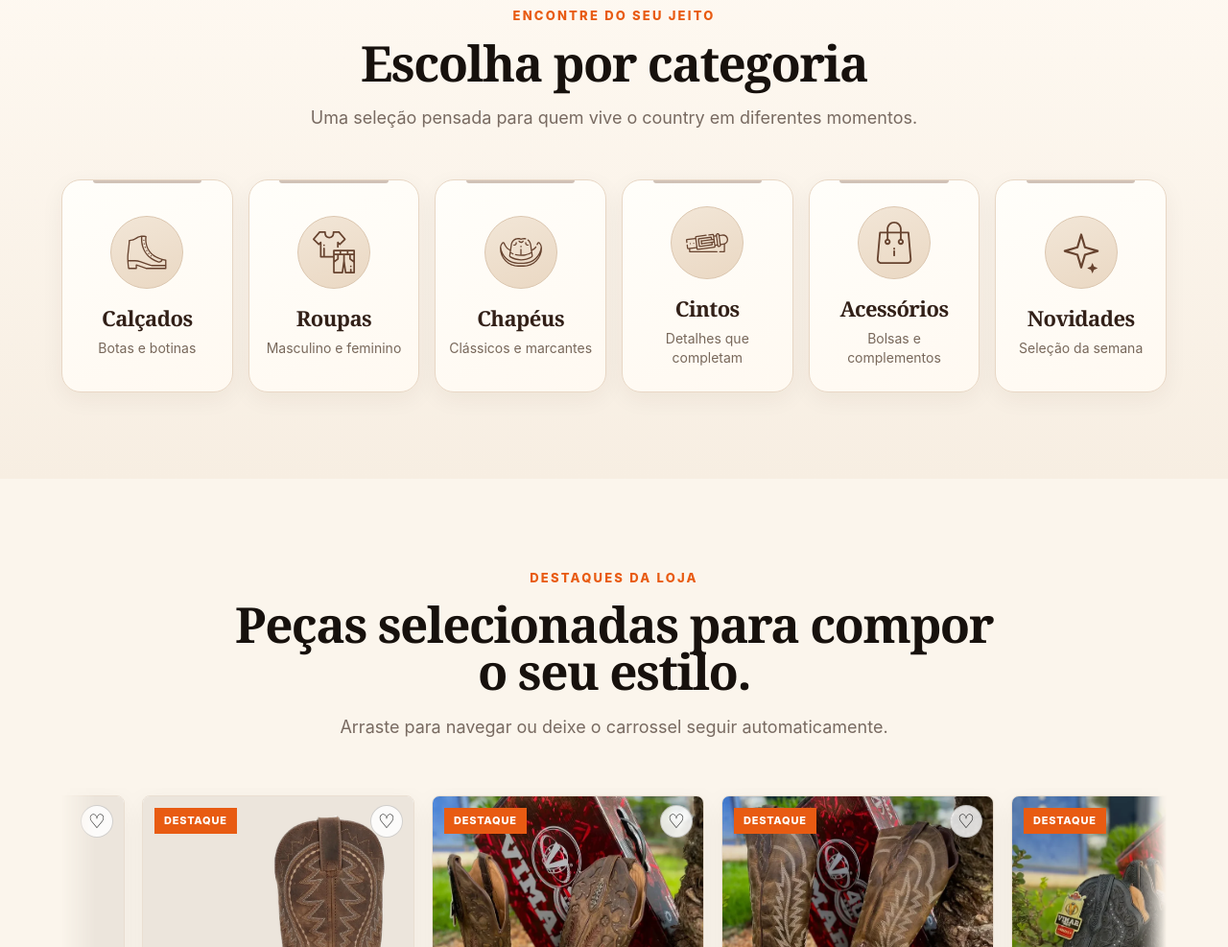
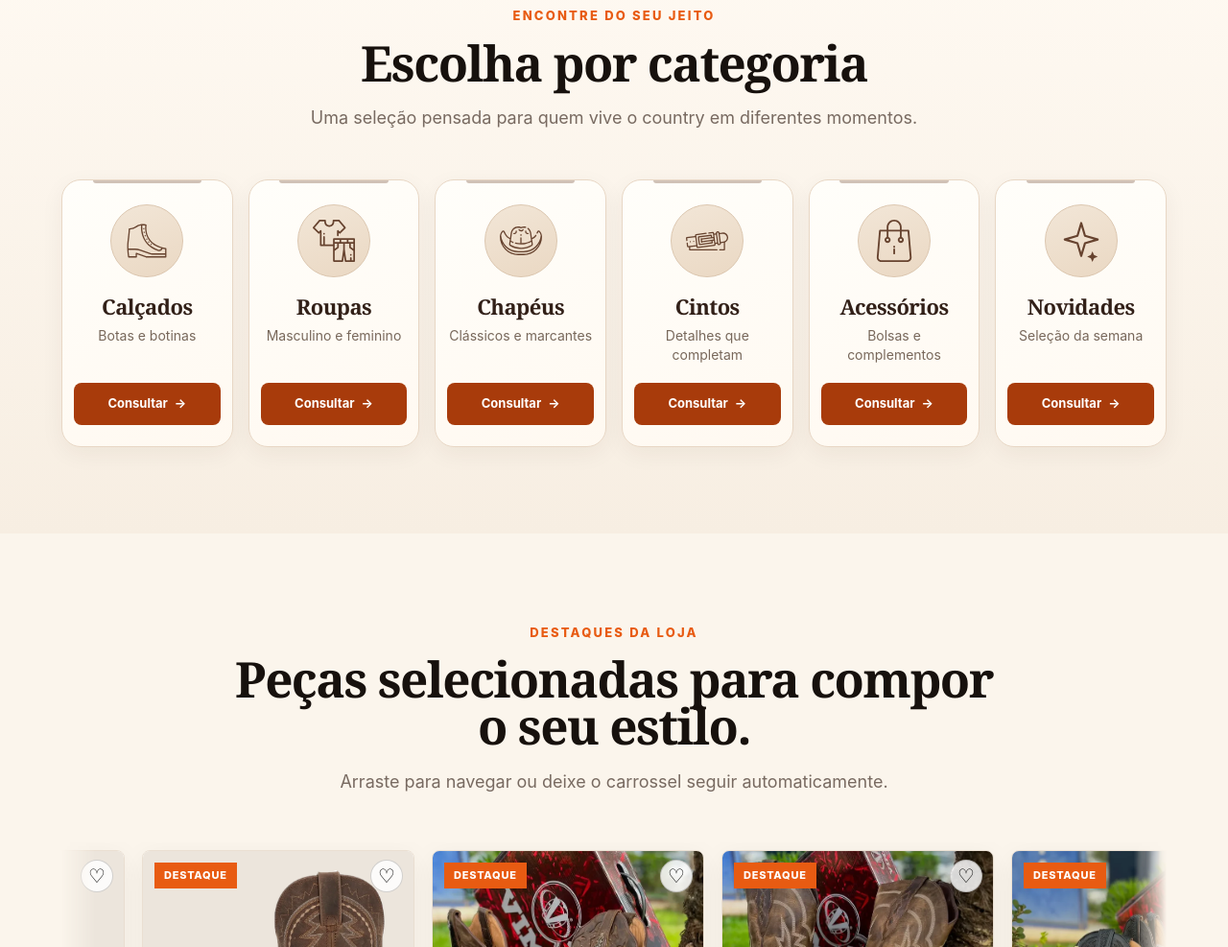
Before and after one commit to gefersongilas-debug/casa_da_botina, a plain HTML site: page index.html in a window 1280 px wide. Shown: the part 988-1975 px from the top of the page at 96% size. Drawn offline with Linux system fonts and the light colour scheme.

Commit message:
AJ CARDS

```diff
--- a/index.html
+++ b/index.html
@@ -425,6 +425,15 @@ footer a,footer span,footer p { font-size:15px; line-height:1.7; }
   .footer-brand img{width:min(100%,170px);max-width:170px}
 }
 
+
+/* CTA de WhatsApp por categoria */
+.category-card{justify-content:flex-start;min-height:264px}
+.category-card small{flex:1}
+.category-whatsapp{display:flex;align-items:center;justify-content:center;gap:7px;width:100%;min-height:44px;margin-top:10px;padding:9px 8px;border-radius:8px;background:#a83b0b;color:#fff;font-size:13px;font-weight:700;line-height:1.2;text-decoration:none;transition:background .2s ease;box-sizing:border-box}
+.category-whatsapp:hover{background:#823009;color:#fff}
+.category-whatsapp:focus-visible{outline:3px solid #785039;outline-offset:3px}
+@media(max-width:700px){.category-card{min-height:235px}.category-whatsapp{margin-top:7px;font-size:13px}}
+
 </style>
 <link href="assets/favicon.2754531e2c.png" rel="icon" type="image/png"/>
 </head>
@@ -495,21 +504,27 @@ footer a,footer span,footer p { font-size:15px; line-height:1.7; }
 <div class="category-grid">
 <div class="category-card reveal">
 <span aria-hidden="true" class="icon"><img alt="" decoding="async" height="45" loading="lazy" src="assets/icone-calcados-v11.a876b60263.svg" width="45"></span><strong>Calçados</strong><small>Botas e botinas</small>
+<a class="category-whatsapp" data-whatsapp="true" data-category="Calçados" aria-label="Consultar Calçados pelo WhatsApp" href="https://wa.me/5565999852362?text=Ol%C3%A1%21%20Vi%20o%20site%20da%20Casa%20da%20Botina%20e%20gostaria%20de%20saber%20mais%20sobre%20botas%20e%20botinas.%20Poderiam%20me%20enviar%20as%20op%C3%A7%C3%B5es%20dispon%C3%ADveis%3F" rel="noopener noreferrer" target="_blank">Consultar <span aria-hidden="true">→</span></a>
 </div>
 <div class="category-card reveal">
 <span aria-hidden="true" class="icon"><img alt="" decoding="async" height="45" loading="lazy" src="assets/icone-roupas.3f8a42f6f4.svg" width="45"></span><strong>Roupas</strong><small>Masculino e feminino</small>
+<a class="category-whatsapp" data-whatsapp="true" data-category="Roupas" aria-label="Consultar Roupas pelo WhatsApp" href="https://wa.me/5565999852362?text=Ol%C3%A1%21%20Vi%20o%20site%20da%20Casa%20da%20Botina%20e%20gostaria%20de%20saber%20mais%20sobre%20roupas%20country%20masculinas%20e%20femininas.%20Poderiam%20me%20enviar%20as%20op%C3%A7%C3%B5es%20dispon%C3%ADveis%3F" rel="noopener noreferrer" target="_blank">Consultar <span aria-hidden="true">→</span></a>
 </div>
 <div class="category-card reveal">
 <span aria-hidden="true" class="icon"><img alt="" decoding="async" height="45" loading="lazy" src="assets/icone-chapeus.45ccab3f5c.svg" width="45"></span><strong>Chapéus</strong><small>Clássicos e marcantes</small>
+<a class="category-whatsapp" data-whatsapp="true" data-category="Chapéus" aria-label="Consultar Chapéus pelo WhatsApp" href="https://wa.me/5565999852362?text=Ol%C3%A1%21%20Vi%20o%20site%20da%20Casa%20da%20Botina%20e%20gostaria%20de%20saber%20mais%20sobre%20chap%C3%A9us%20country.%20Poderiam%20me%20enviar%20as%20op%C3%A7%C3%B5es%20dispon%C3%ADveis%3F" rel="noopener noreferrer" target="_blank">Consultar <span aria-hidden="true">→</span></a>
 </div>
 <div class="category-card reveal">
 <span aria-hidden="true" class="icon"><img alt="" decoding="async" height="45" loading="lazy" src="assets/icone-cintos.a1a6c1d1f4.svg" width="45"></span><strong>Cintos</strong><small>Detalhes que completam</small>
+<a class="category-whatsapp" data-whatsapp="true" data-category="Cintos" aria-label="Consultar Cintos pelo WhatsApp" href="https://wa.me/5565999852362?text=Ol%C3%A1%21%20Vi%20o%20site%20da%20Casa%20da%20Botina%20e%20gostaria%20de%20saber%20mais%20sobre%20cintos%20country.%20Poderiam%20me%20enviar%20as%20op%C3%A7%C3%B5es%20dispon%C3%ADveis%3F" rel="noopener noreferrer" target="_blank">Consultar <span aria-hidden="true">→</span></a>
 </div>
 <div class="category-card reveal">
 <span aria-hidden="true" class="icon"><img alt="" decoding="async" height="45" loading="lazy" src="assets/icone-acessorios-v11.2b9eaa67a9.svg" width="45"></span><strong>Acessórios</strong><small>Bolsas e complementos</small>
+<a class="category-whatsapp" data-whatsapp="true" data-category="Acessórios" aria-label="Consultar Acessórios pelo WhatsApp" href="https://wa.me/5565999852362?text=Ol%C3%A1%21%20Vi%20o%20site%20da%20Casa%20da%20Botina%20e%20gostaria%20de%20saber%20mais%20sobre%20bolsas%20e%20acess%C3%B3rios%20country.%20Poderiam%20me%20enviar%20as%20op%C3%A7%C3%B5es%20dispon%C3%ADveis%3F" rel="noopener noreferrer" target="_blank">Consultar <span aria-hidden="true">→</span></a>
 </div>
 <div class="category-card reveal">
 <span aria-hidden="true" class="icon"><img alt="" decoding="async" height="45" loading="lazy" src="assets/icone-novidades.ec3e39e957.svg" width="45"></span><strong>Novidades</strong><small>Seleção da semana</small>
+<a class="category-whatsapp" data-whatsapp="true" data-category="Novidades" aria-label="Consultar Novidades pelo WhatsApp" href="https://wa.me/5565999852362?text=Ol%C3%A1%21%20Vi%20o%20site%20da%20Casa%20da%20Botina%20e%20gostaria%20de%20saber%20mais%20sobre%20as%20novidades%20da%20loja.%20Poderiam%20me%20enviar%20as%20op%C3%A7%C3%B5es%20dispon%C3%ADveis%3F" rel="noopener noreferrer" target="_blank">Consultar <span aria-hidden="true">→</span></a>
 </div>
 </div>
 </section>
@@ -1107,8 +1122,9 @@ document.addEventListener('click', (event) => {
       var payload=Object.assign({
         lp_name:'casa_da_botina',
         cta_text:(link.textContent||'').trim().replace(/\s+/g,' ').slice(0,100),
-        cta_location:link.closest('header')?'header':link.closest('footer')?'footer':link.closest('.hero')?'hero':link.closest('#destaques')?'destaques':link.closest('#contato')?'contato':'conteudo',
+        cta_location:link.closest('header')?'header':link.closest('footer')?'footer':link.closest('.hero')?'hero':link.closest('#categorias')?'categorias':link.closest('#destaques')?'destaques':link.closest('#contato')?'contato':'conteudo',
         product_name:productCard?(productCard.querySelector('h3')?.textContent.trim()||''):'',
+        category_name:link.getAttribute('data-category')||'',
         link_url:link.href
       },traffic);
       window.dataLayer.push(Object.assign({event:'cta_click'},payload));
```
